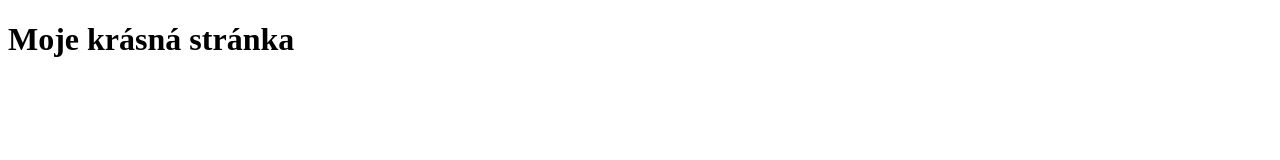
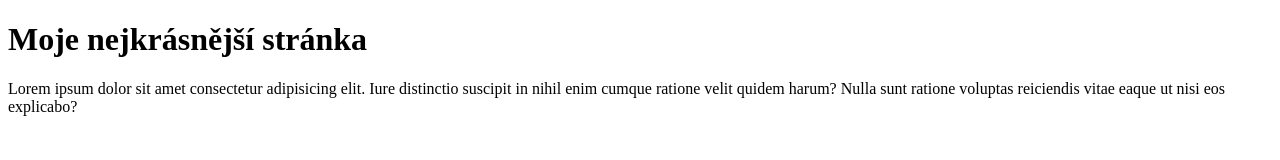
Before and after one commit to vercakr1/muj-projekt, a plain HTML site: page index.html in a window 1280 px wide. Drawn offline with Linux system fonts and the light colour scheme.

Commit message:
Update index.html

```diff
--- a/index.html
+++ b/index.html
@@ -7,6 +7,8 @@
     <title>Moje krásná stránka</title>
 </head>
 <body>
-    <h1>Moje krásná stránka</h1>
+    <h1>Moje nejkrásnější stránka</h1>
+
+    <p>Lorem ipsum dolor sit amet consectetur adipisicing elit. Iure distinctio suscipit in nihil enim cumque ratione velit quidem harum? Nulla sunt ratione voluptas reiciendis vitae eaque ut nisi eos explicabo?</p>
 </body>
 </html>
```
